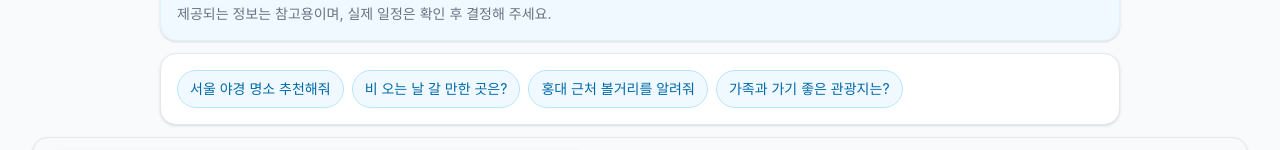
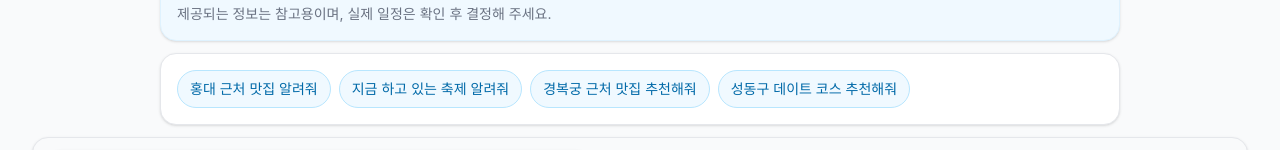
Before and after one commit to kosyunderbar/chatbot_test, a Vue app in the folder frontend/: page /chatbot in a window 1280 px wide. Shown: the part 162-312 px from the top of the page. Built offline with nearby package versions, Linux system fonts and the light colour scheme; no server answers.

Commit message:
Initial commit

```diff
--- a/frontend/src/mock/chatMessages.ts
+++ b/frontend/src/mock/chatMessages.ts
@@ -10,8 +10,8 @@ export const initialMessages: ChatMessage[] = [
 ]
 
 export const suggestions: ChatSuggestion[] = [
-  { id: 'suggestion-1', text: '서울 야경 명소 추천해줘' },
-  { id: 'suggestion-2', text: '비 오는 날 갈 만한 곳은?' },
-  { id: 'suggestion-3', text: '홍대 근처 볼거리를 알려줘' },
-  { id: 'suggestion-4', text: '가족과 가기 좋은 관광지는?' },
+  { id: 'suggestion-1', text: '홍대 근처 맛집 알려줘' },
+  { id: 'suggestion-2', text: '지금 하고 있는 축제 알려줘' },
+  { id: 'suggestion-3', text: '경복궁 근처 맛집 추천해줘' },
+  { id: 'suggestion-4', text: '성동구 데이트 코스 추천해줘' },
 ]
```
